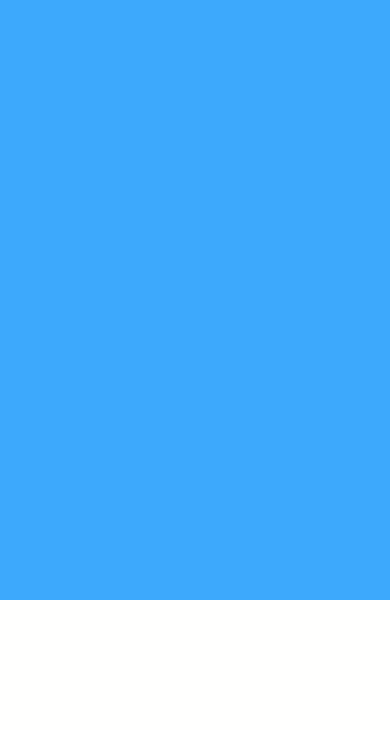
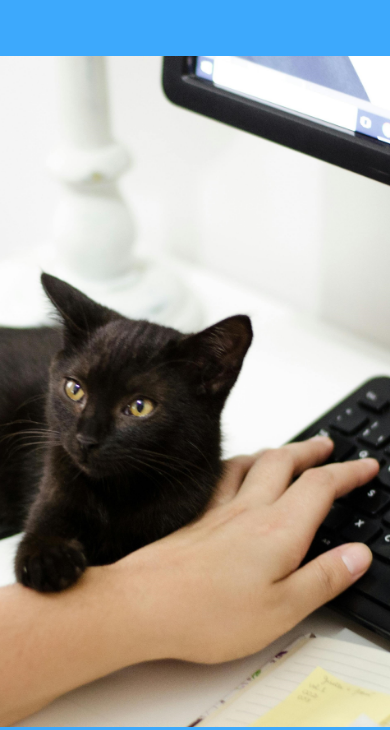
Before and after one commit to mell62/homepage, a website: page index.html in a window 390 px wide. Shown: the part 4070-4800 px from the top of the page. Before the commit the page ends 4670 px from the top, so only its background shows below. Drawn offline with Linux system fonts and the light colour scheme.

Commit message:
Feat: Introduce responsive alignment for footer content for tablet and mobile view

```diff
--- a/style.css
+++ b/style.css
@@ -162,9 +162,10 @@ main {
 
 footer {
   background-color: var(--primary);
-  padding: 3rem 30rem 3rem 30rem;
+  padding: 3rem 0 3rem 0;
   display: flex;
-  justify-content: space-between;
+  justify-content: center;
+  gap: 8rem;
 }
 
 footer h1 {
@@ -255,6 +256,14 @@ footer h1 {
   .projects-container {
     max-width: 38rem;
   }
+
+  footer {
+    gap: 2rem;
+  }
+
+  .footer-img {
+    max-width: 20rem;
+  }
 }
 
 @media (max-width: 700px) {
@@ -344,4 +353,23 @@ footer h1 {
   .project-name {
     max-width: 8rem;
   }
+
+  footer {
+    flex-wrap: wrap;
+    padding-bottom: 0;
+    gap: 4.5rem;
+  }
+
+  footer h1 {
+    text-align: center;
+  }
+
+  .contact-logos-container {
+    justify-content: center;
+  }
+
+  .footer-img {
+    max-width: 100%;
+    min-width: 100%;
+  }
 }
```
